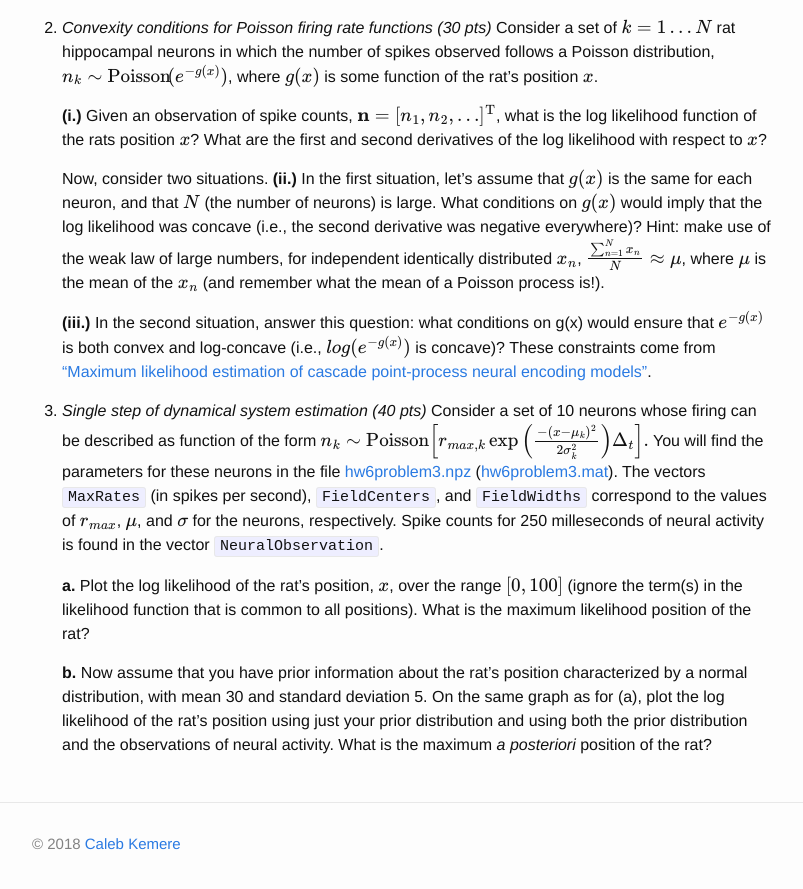
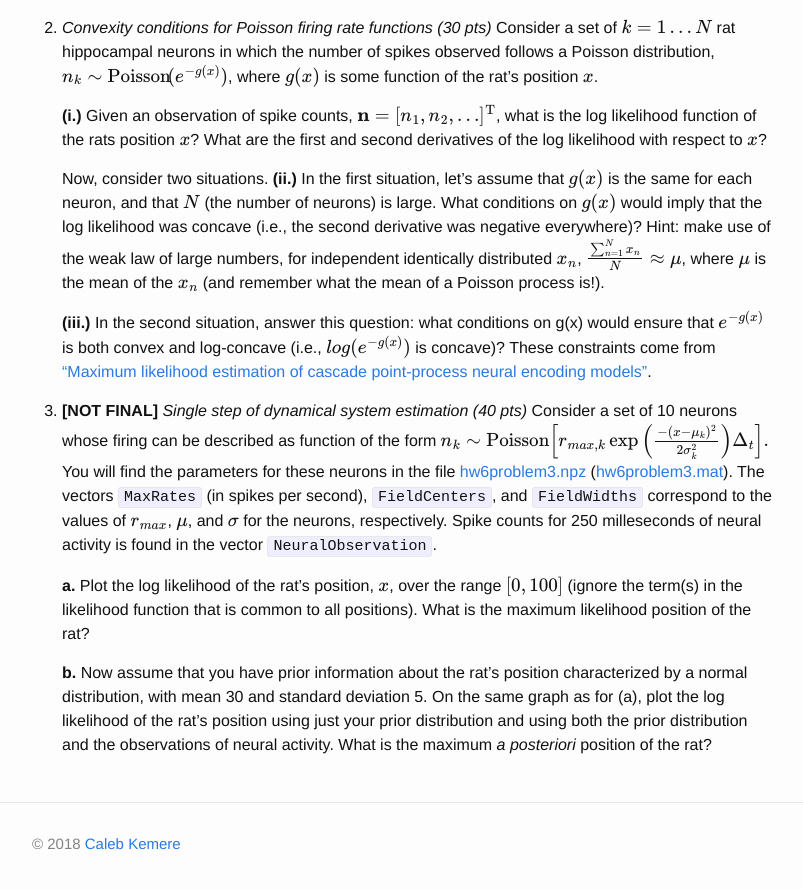
Before and after one commit to elec548/elec548.github.io, a Jekyll site: the page built from Assignments/hw6.md, in a window 1280 px wide and 900 px high, scrolled down 786 px. Shown: the top 889 px of the window, without its empty margins (238-1041 px from the left). Built offline with Jekyll 4.4.1, drawn with Linux system fonts in a browser that asks for light colours; formulas are drawn with MathJax 3.

Commit message:
Note that this assignment will change

```diff
--- a/Assignments/hw6.md
+++ b/Assignments/hw6.md
@@ -63,7 +63,7 @@ prior model of animal movement.
       is concave)? These constraints come from
       ["Maximum likelihood estimation of cascade point-process neural encoding models"](https://www.tandfonline.com/doi/abs/10.1088/0954-898X_15_4_002).
 
-3. _Single step of dynamical system estimation (40 pts)_
+3. **[NOT FINAL]** _Single step of dynamical system estimation (40 pts)_
   Consider a set of 10 neurons whose firing can be described as function of the form
   $$
   \begin{equation*}
```
